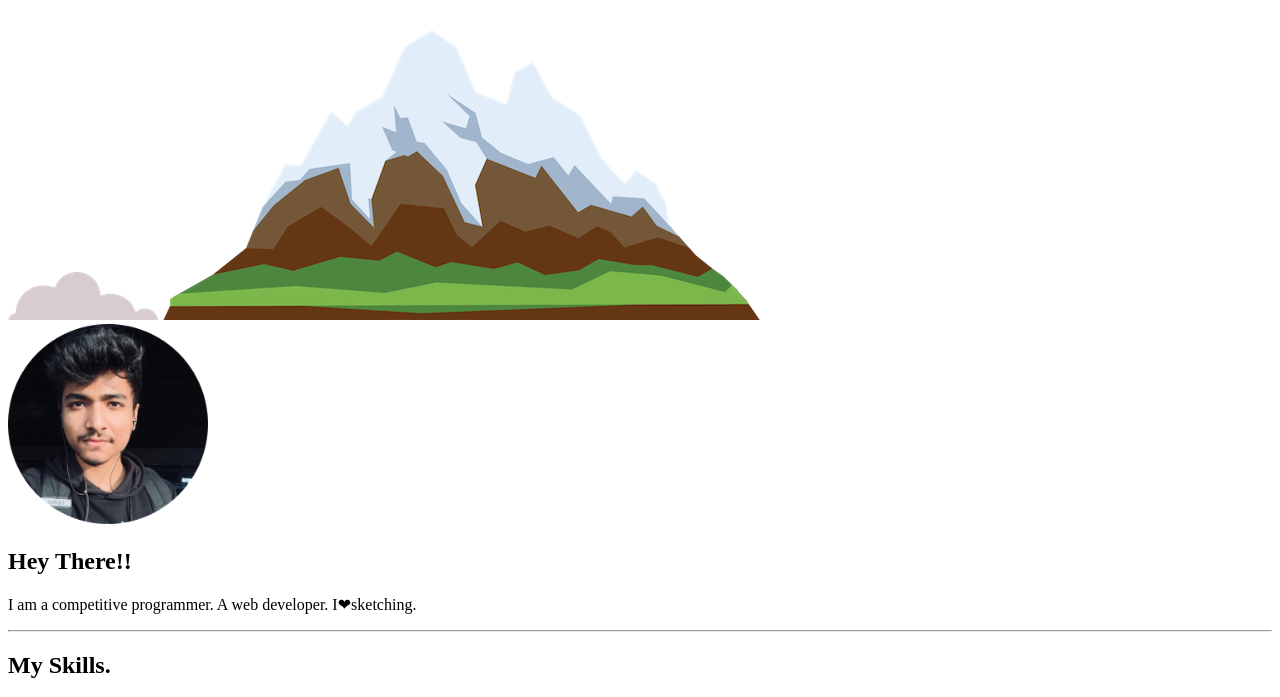
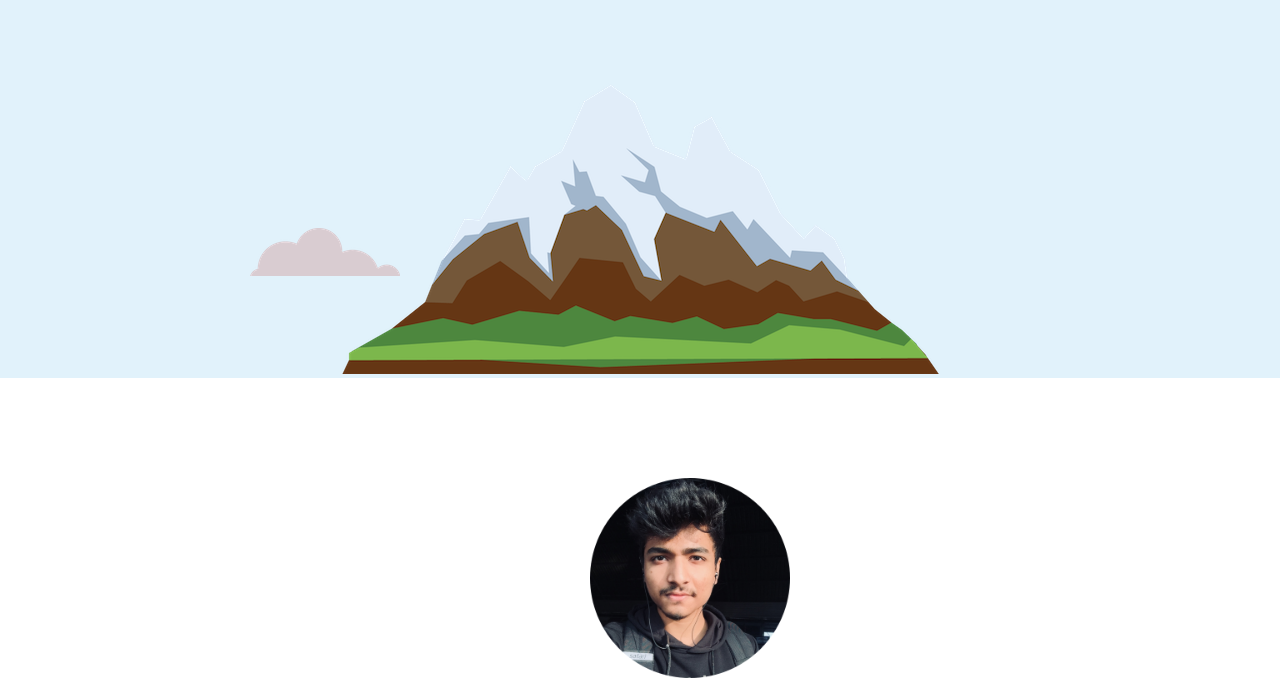
Before and after one commit to aviral1101/CV1, a plain HTML site: page index.html in a window 1280 px wide. Shown: the part 224-921 px from the top of the page. Drawn offline with Linux system fonts and the light colour scheme.

Commit message:
Update index.html

```diff
--- a/index.html
+++ b/index.html
@@ -2,7 +2,7 @@
 <html lang="en" dir="ltr">
   <head>
     <meta charset="utf-8">
-    <link rel='stylesheet' href='index.css' type='text' />
+       <link rel="stylesheet" href="CSS/styles.css">
     <link rel="icon" href="favicon.ico">
     <link href="https://fonts.googleapis.com/css?family=Merriweather|Montserrat|Sacramento&display=swap" rel="stylesheet">
     <title>Aviral Budhani</title>
```
